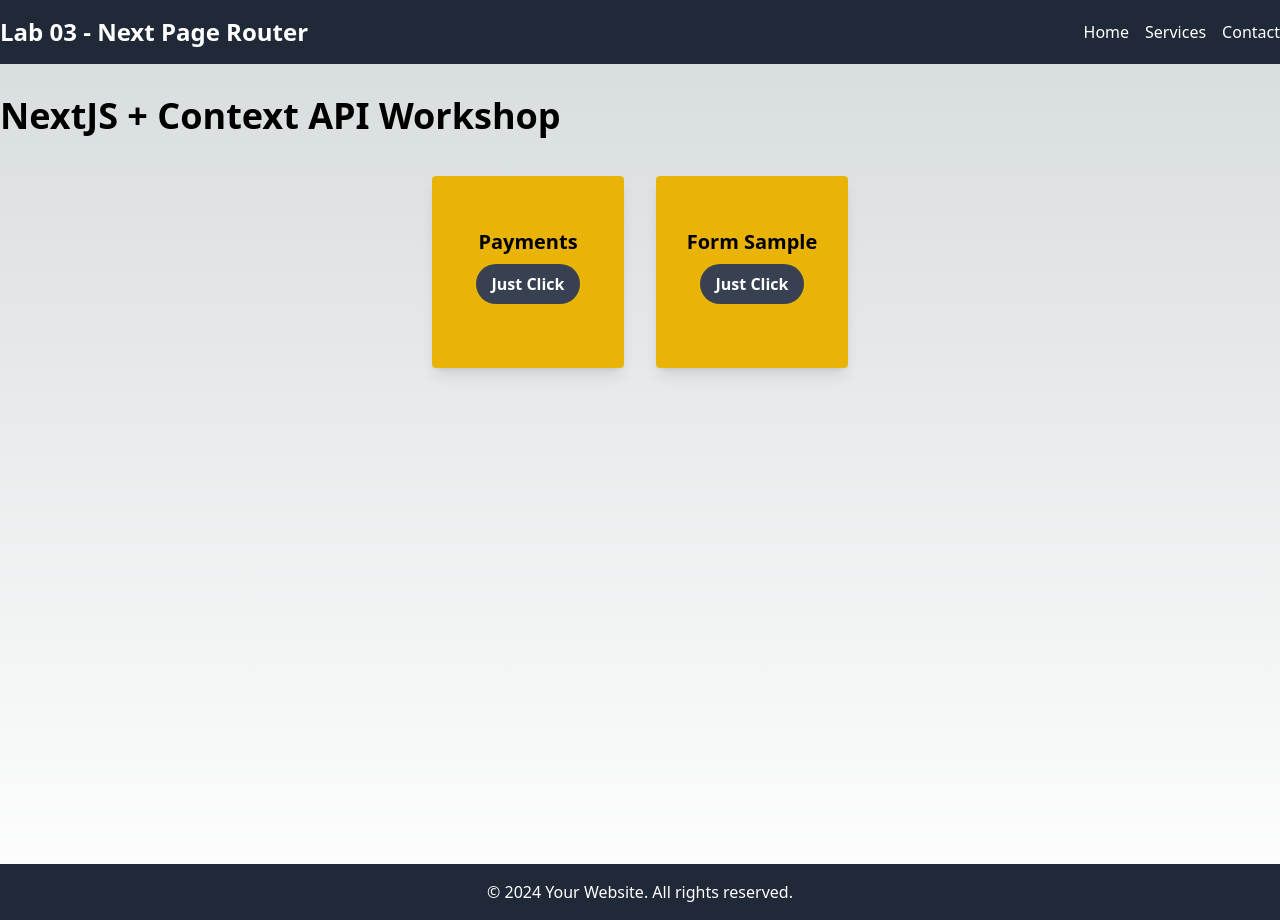
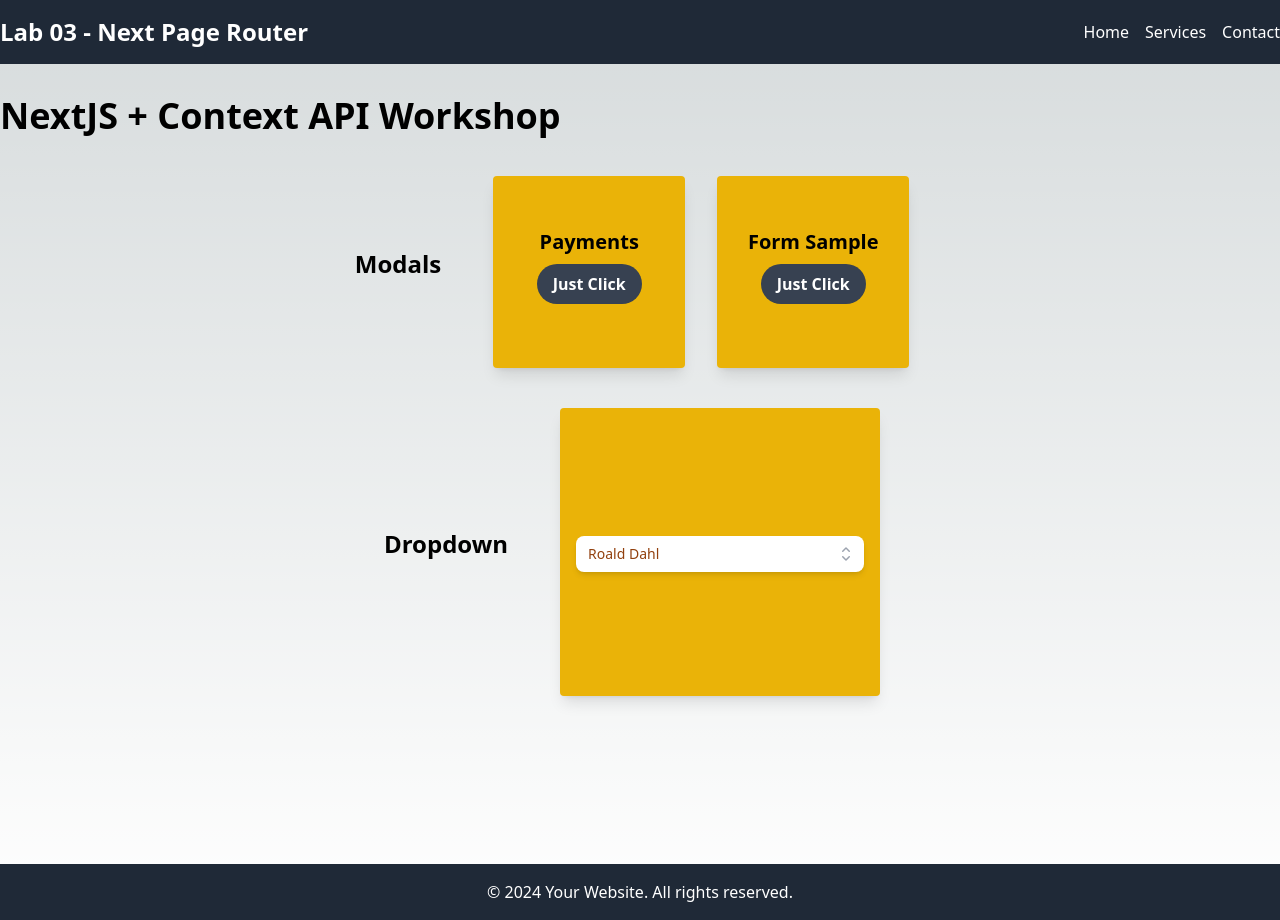
Before and after one commit to DanielRed007/react-lab-2024, a Next.js app in the folder lab-03/: page / in a window 1280 px wide. Built offline with nearby package versions, Linux system fonts and the light colour scheme.

Commit message:
adding dropdown selection structured component

```diff
--- /dev/null
+++ b/lab-03/src/components/dropdown/Dropdown.tsx
@@ -0,0 +1,79 @@
+import { FC, Fragment, useState } from "react";
+import { Listbox, Transition } from "@headlessui/react";
+import { CheckIcon, ChevronUpDownIcon } from "@heroicons/react/20/solid";
+import { Writer } from "@/util/models/interfaces";
+
+interface DropdownProps {
+  options: Writer[];
+  selectedOption: Writer;
+  optionChange(option: Writer): void;
+}
+
+const Dropdown: FC<DropdownProps> = ({
+  options,
+  selectedOption,
+  optionChange,
+}) => {
+  return (
+    <div className="w-72 h-34">
+      <Listbox value={selectedOption} onChange={optionChange}>
+        <div className="relative mt-1">
+          <Listbox.Button
+            data-testid="writers-dropdown-button"
+            className="relative w-full cursor-default rounded-lg bg-white py-2 pl-3 pr-10 text-left shadow-md focus:outline-none focus-visible:border-indigo-500 focus-visible:ring-2 focus-visible:ring-white/75 focus-visible:ring-offset-2 focus-visible:ring-offset-orange-300 sm:text-sm"
+          >
+            <span className="block truncate text-amber-800">
+              {selectedOption.name}
+            </span>
+            <span className="pointer-events-none absolute inset-y-0 right-0 flex items-center pr-2">
+              <ChevronUpDownIcon
+                className="h-5 w-5 text-gray-400"
+                aria-hidden="true"
+              />
+            </span>
+          </Listbox.Button>
+          <Transition
+            as={Fragment}
+            leave="transition ease-in duration-100"
+            leaveFrom="opacity-100"
+            leaveTo="opacity-0"
+          >
+            <Listbox.Options className="absolute mt-1 max-h-60 w-full overflow-auto rounded-md bg-white py-1 text-base shadow-lg ring-1 ring-black/5 focus:outline-none sm:text-sm">
+              {options.map((person, personIdx) => (
+                <Listbox.Option
+                  key={personIdx}
+                  className={({ active }) =>
+                    `relative cursor-default select-none py-2 pl-10 pr-4 ${
+                      active ? "bg-amber-100 text-amber-900" : "text-gray-900"
+                    }`
+                  }
+                  value={person}
+                >
+                  {({ selected }) => (
+                    <>
+                      <span
+                        role={"writer-option-" + personIdx}
+                        className={`block truncate ${
+                          selected ? "font-medium" : "font-normal"
+                        }`}
+                      >
+                        {person.name}
+                      </span>
+                      {selected ? (
+                        <span className="absolute inset-y-0 left-0 flex items-center pl-3 text-amber-600">
+                          <CheckIcon className="h-5 w-5" aria-hidden="true" />
+                        </span>
+                      ) : null}
+                    </>
+                  )}
+                </Listbox.Option>
+              ))}
+            </Listbox.Options>
+          </Transition>
+        </div>
+      </Listbox>
+    </div>
+  );
+};
+
+export default Dropdown;
--- a/lab-03/src/pages/index.tsx
+++ b/lab-03/src/pages/index.tsx
@@ -1,11 +1,22 @@
+import { useState, useEffect } from "react";
 import { useLabContext } from "@/context/LabContext";
 import ButtonCard from "@/components/button-card/ButtonCard";
+import Dropdown from "@/components/dropdown/Dropdown";
+import { mockWriters } from "@/util/mocks/mock-data";
+import { Writer } from "@/util/models/interfaces";
 
 export default function Index() {
-  const { openModal, modalType } = useLabContext();
+  const [dropdownOptionSelected, setDropdownOptionSelected] = useState(
+    mockWriters[0]
+  );
+  const { openModal } = useLabContext();
 
   const handleOpenModal = (type: string) => {
     openModal(type);
+  };
+
+  const handleDropdownOption = (option: Writer) => {
+    setDropdownOptionSelected(option);
   };
 
   return (
@@ -15,7 +26,8 @@
           NextJS + Context API Workshop
         </h2>
 
-        <div className="flex justify-center mt-10">
+        <div className="flex justify-center items-center mt-10">
+          <h2 className="text-2xl font-bold mb-4 mr-9">Modals</h2>
           <div className="max-w-xs w-48 h-48 rounded bg-yellow-500 overflow-hidden shadow-lg mx-4">
             <ButtonCard
               title="Payments"
@@ -31,6 +43,17 @@
             />
           </div>
         </div>
+
+        <div className="flex justify-center items-center mt-10">
+          <h2 className="text-2xl font-bold mb-4 mr-9">Dropdown</h2>
+          <div className="flex justify-center items-center max-w-xs w-96 h-72 rounded bg-yellow-500 shadow-lg mx-4">
+            <Dropdown
+              options={mockWriters}
+              selectedOption={dropdownOptionSelected}
+              optionChange={handleDropdownOption}
+            />
+          </div>
+        </div>
       </main>
     </div>
   );
--- /dev/null
+++ b/lab-03/src/util/mocks/mock-data.ts
@@ -0,0 +1,10 @@
+import { Writer } from "../models/interfaces";
+
+export const mockWriters: Writer[] = [
+  { name: "Roald Dahl" },
+  { name: "Phillip Dick" },
+  { name: "Arthur Clarke" },
+  { name: "Isaac Asimov" },
+  { name: "James Joyce" },
+  { name: "Clarice Lispector" },
+];
--- /dev/null
+++ b/lab-03/src/util/models/interfaces.ts
@@ -0,0 +1,3 @@
+export interface Writer {
+  name: string;
+}
```
Also changed, not shown: 1 other file (tests, documents, lock files or other folders).
